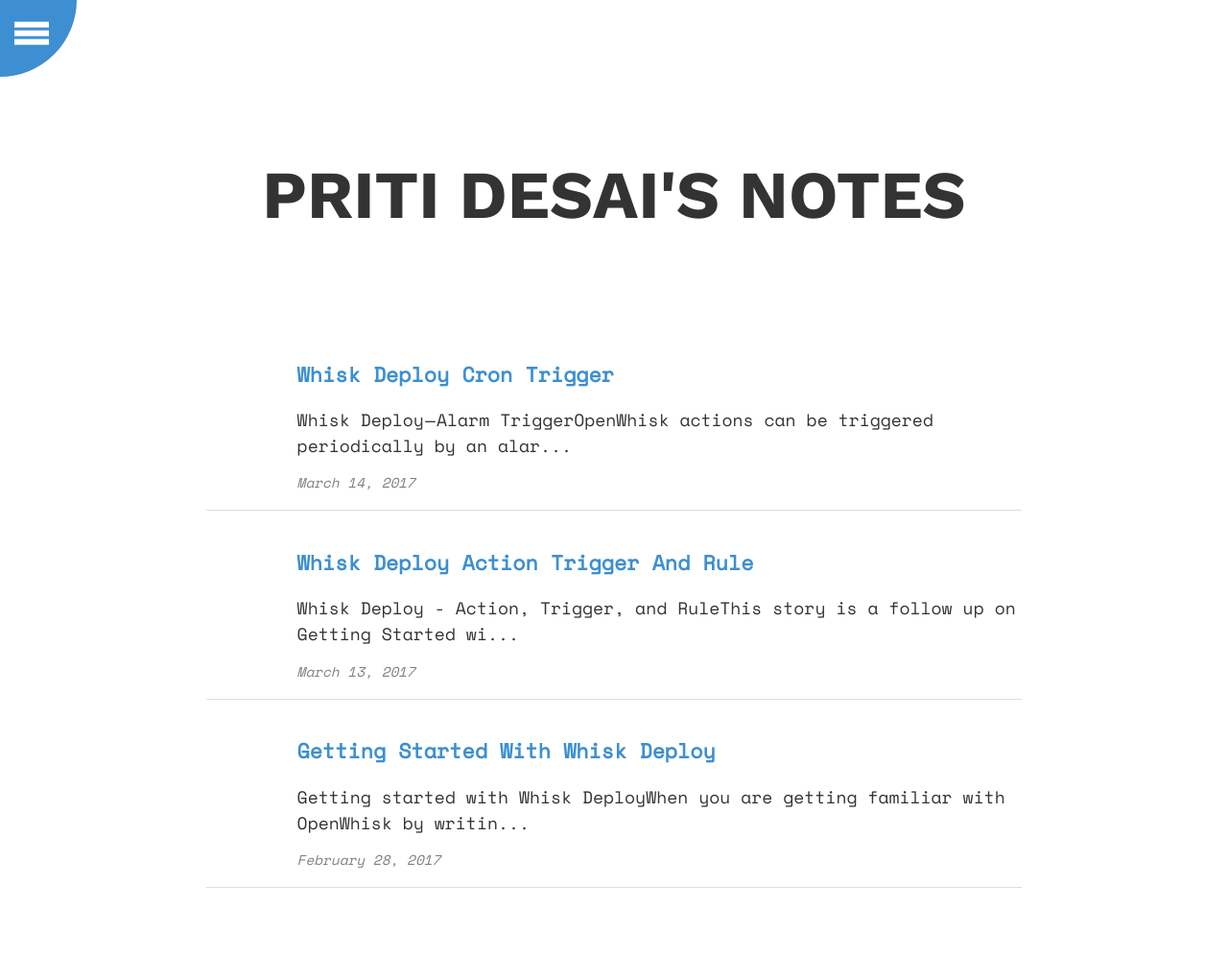
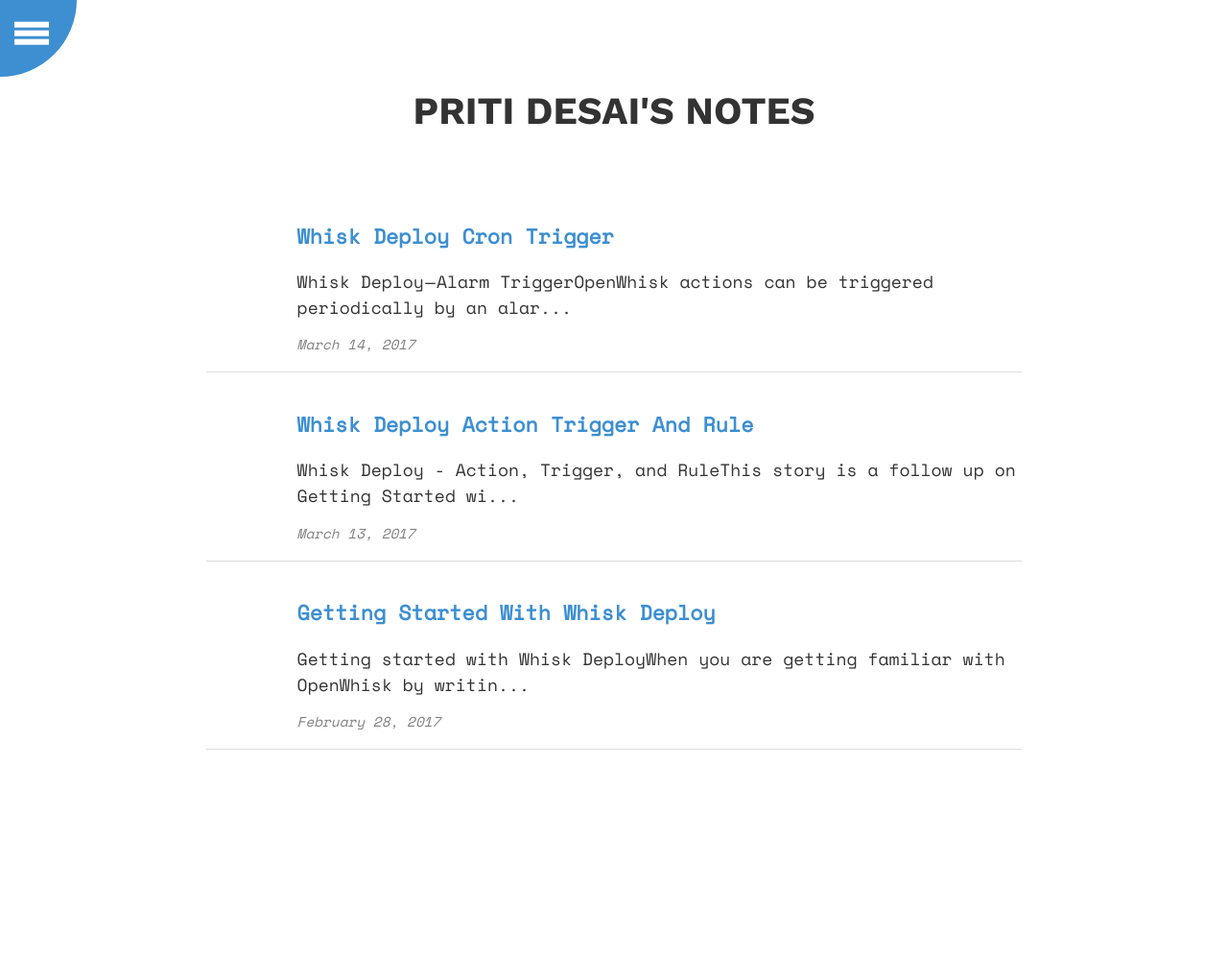
Before and after one commit to pritidesai/pritidesai.github.io, a Jekyll site: the page built from index.html, in a window 1280 px wide. Shown: the whole page at 96% size. Built offline with Jekyll 4.4.1, drawn with Linux system fonts in a browser that asks for light colours; after the commit the page ends 900 px from its top, so only the background shows below that.

Commit message:
Update _style.scss

```diff
--- a/_sass/_style.scss
+++ b/_sass/_style.scss
@@ -215,14 +215,14 @@
 
 /* Site CSS */
  h1.site-title {
-    font-size: 70px;
+    font-size: 40px;
     display: inline-block;
     margin: 2em 0 1em 0;
     text-transform: uppercase;
     background: transparent;
      color: $text-color;
      @include media-query($on-palm) {
-         font-size: 60px;
+         font-size: 30px;
          margin: 1em 0 0.5em 0;
      }
 }
```
